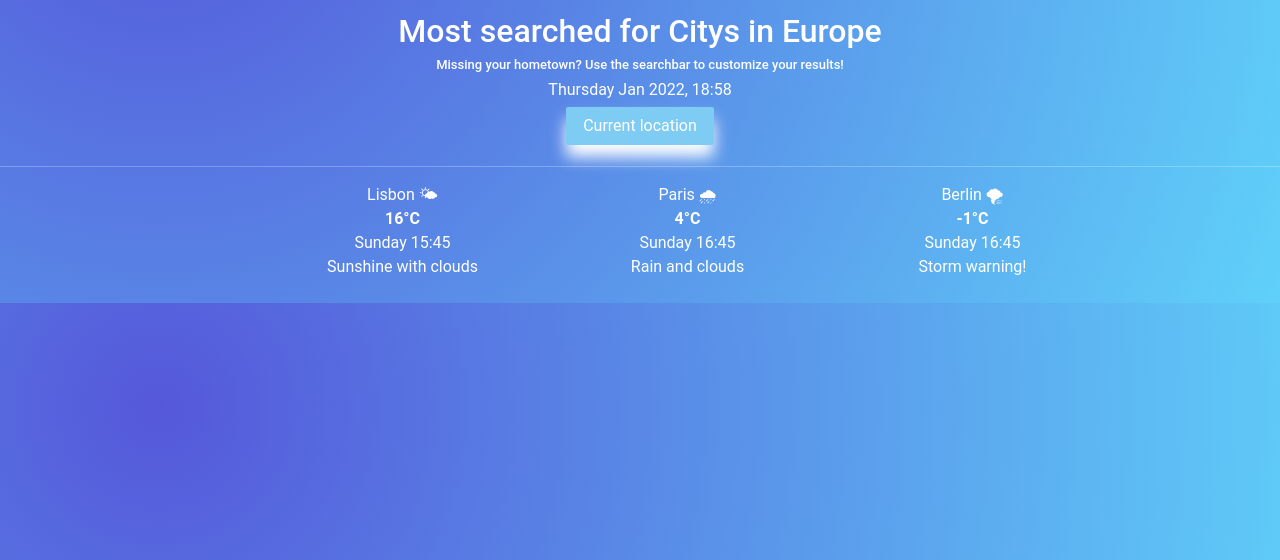
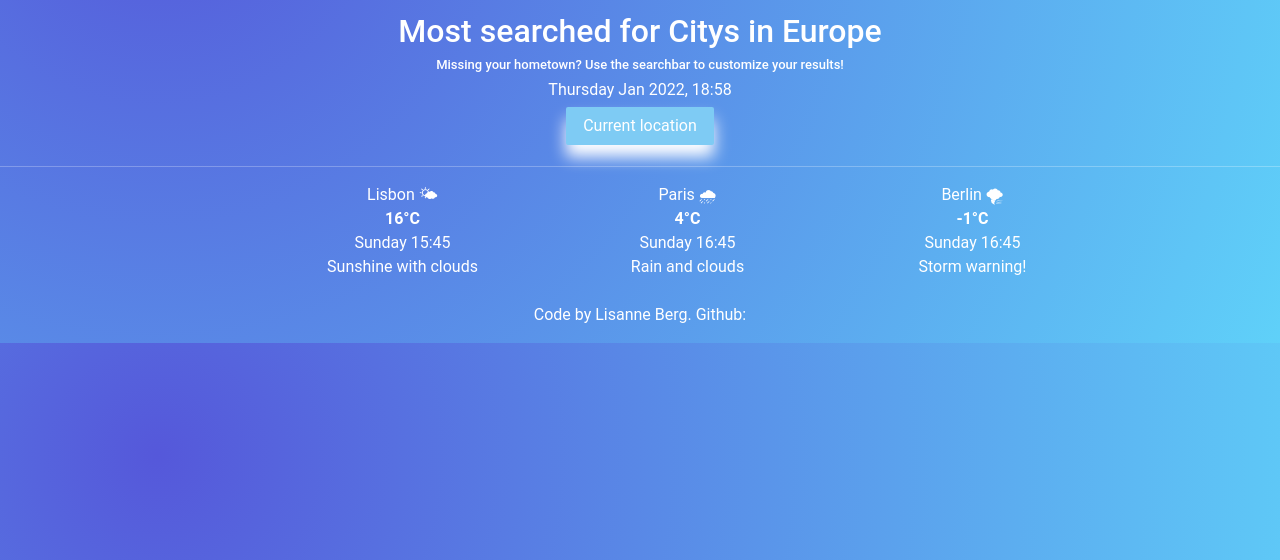
Before and after one commit to MissMountain/SheCodes-Plus-Homework-Week-6, a website built with Parcel: page index.html in a window 1280 px wide. Shown: the part 240-800 px from the top of the page. Built offline with nearby package versions, Linux system fonts and the light colour scheme; files whose address does not match are found by name.

Commit message:
Build in the github link, as an paragraf

```diff
--- a/index.html
+++ b/index.html
@@ -86,6 +86,7 @@
       </div>
     </div>
     <br />
+    <p>Code by Lisanne Berg. Github:<a href=""</p>
     <script src="src/index.js"></script>
   </body>
 </html>
```
